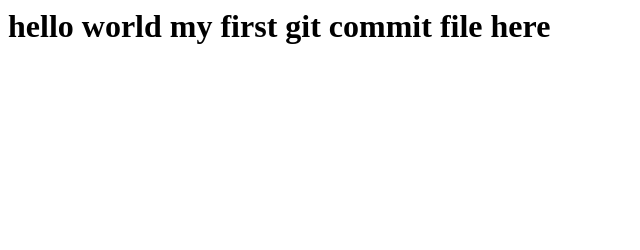
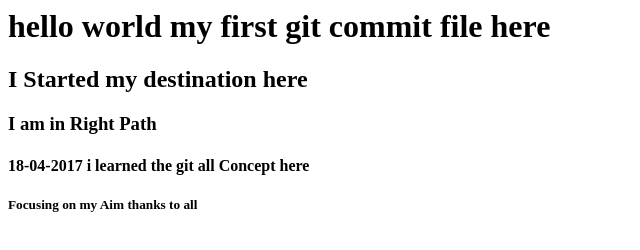
Before and after one commit to prashant2891/myfirst-githubrepo, a plain HTML site: page index.html in a window 1280 px wide. Shown: the whole page, without its empty margins (0-640 px from the left). Drawn offline with Linux system fonts and the light colour scheme.

Commit message:
new few line is added here

```diff
--- a/index.html
+++ b/index.html
@@ -1 +1,5 @@
 <h1>hello world my first git commit file here</h1>
+<h2>I Started my destination here</h2>
+<h3>I am in Right Path</h3>
+<h4>18-04-2017 i learned the git all Concept here</h4>
+<h5>Focusing on my Aim thanks to all</h5>
```
